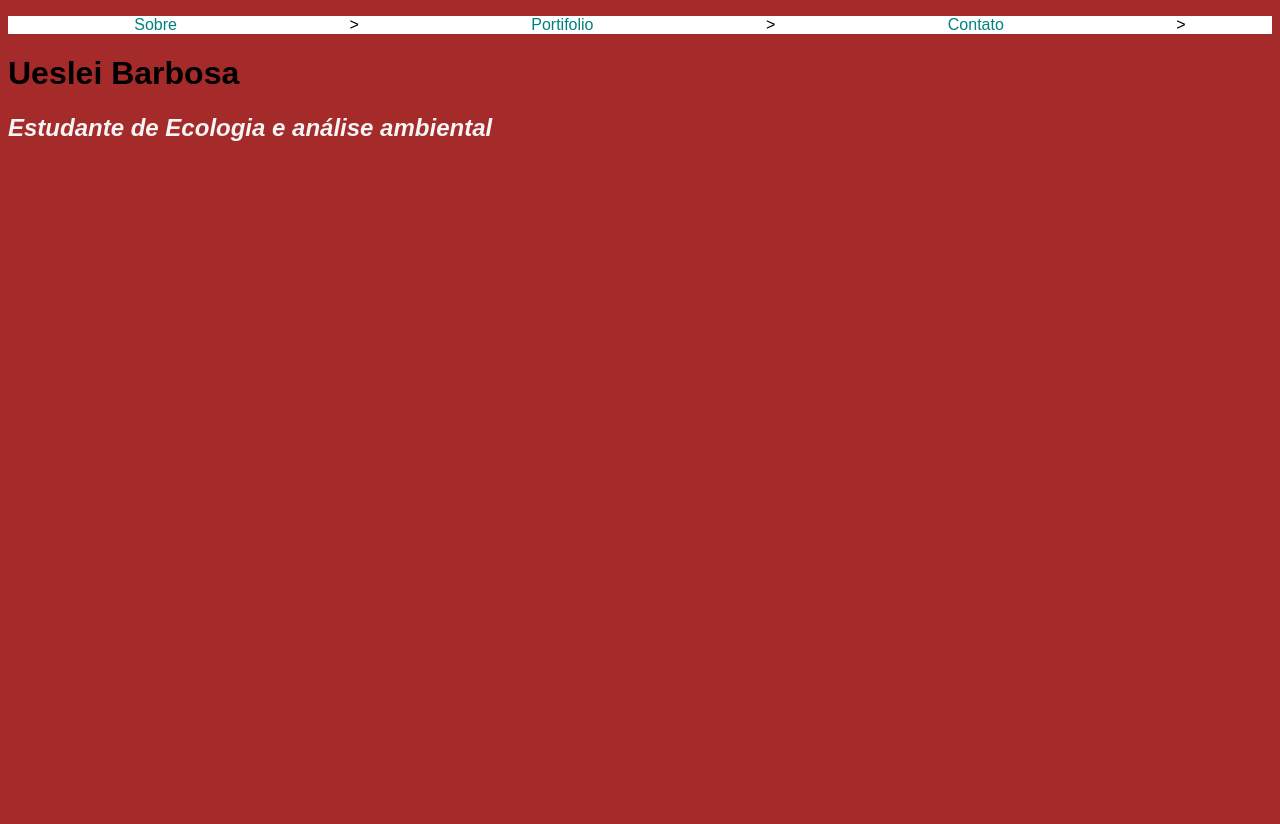
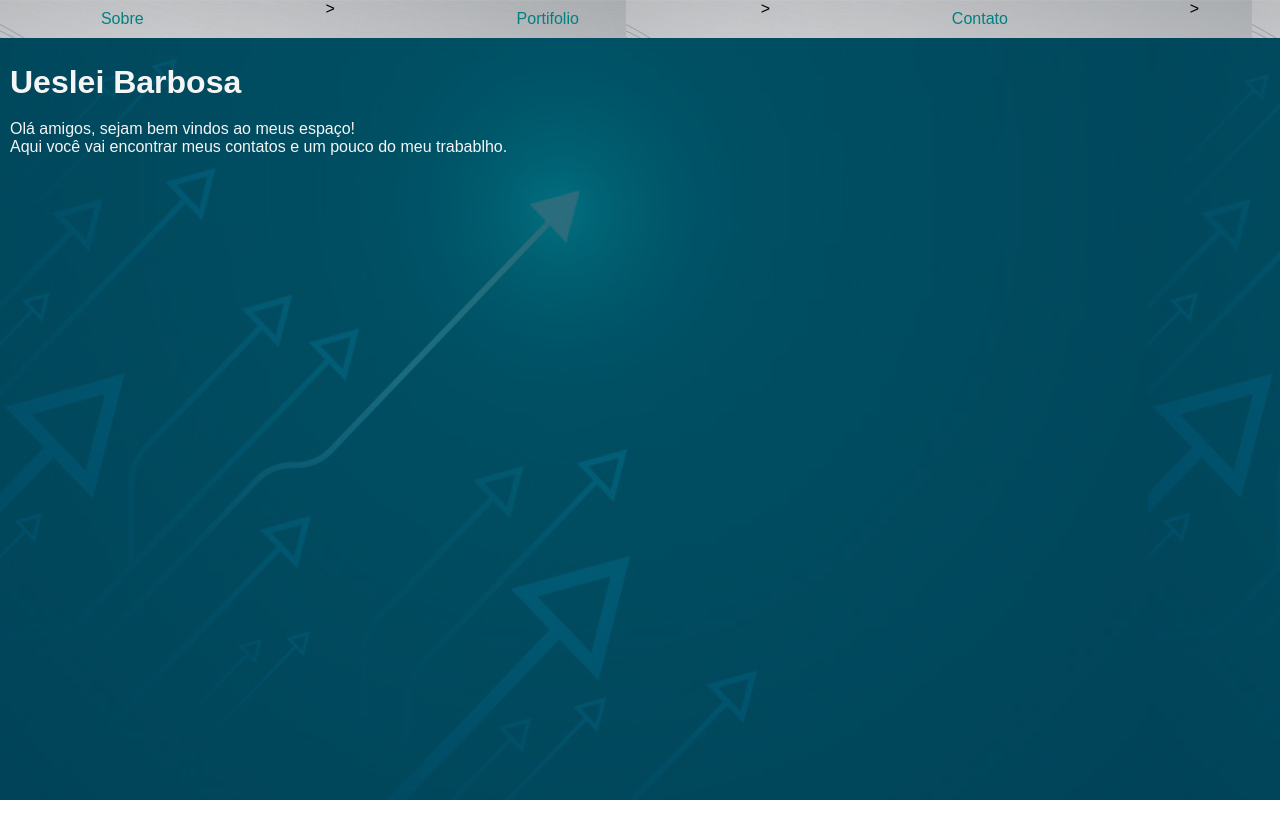
Before and after one commit to uesleib1/imerssaocss, a plain HTML site: page index.html in a window 1280 px wide. After the commit the page ends 800 px from the top, so only its background shows below. Drawn offline with Linux system fonts and the light colour scheme.

Commit message:
segunda versao

```diff
--- a/CSS/estilos.css
+++ b/CSS/estilos.css
@@ -1,17 +1,51 @@
+*{
+  margin: 0;
+  padding: 0;
+  box-sizing: border-box;
+}
+
 body {
-    background-color: brown;
+    background-image: url("../img/fundo.png");
     background-size: auto 100vh;
     font-family: Arial;
-    height: 100vh
-  }
+    height: 100vh;
+    font-size: 15px;
+}
+
+@media (min-width: 400px){
+body {
+  font-size: 16px;
+}
+}
+
+header {
+  height: 100vh;
+  display: flex;
+  justify-content: center;
+  align-items: center;
+}
+
+h1 {
+  top: 8%;
+  position: absolute;
+  left: 10px;
+}
+
+.menu a {
+  display: block;
+  padding: 10px 20px;
+}
 
 .menu {
      background-color: white;
+     position:fixed;
+     width: 100vw;
+     top: 0;
   }
 
 
 a {
-    color: teal;
+    color:teal;
     text-decoration:none;
   }
 
@@ -22,21 +56,32 @@ a:hover {
 
 .menu ul{
     display:flex;
-    justify-content: space-between;
     justify-content: space-around;
+    background-image: url("../img/branco.jpg");
   }
 
 
 .menu li {
       list-style:none;
-  }
+}
 
-.site-subtittle,
-.site-titlle{
-    text-alight:center;
-    color:whitesmoke;
+
+.site-tittle {
+  color: whitesmoke;
+  text-align:center;
 }
+
 
 .site-subtittle{
    font-style:italic;
+   color: whitesmoke;
+   text-align:center;
 }
+
+
+.apresentacao {
+  position:absolute;
+  left:10px;
+  top: 15%;
+  color: whitesmoke;
+}
--- a/index.html
+++ b/index.html
@@ -4,7 +4,7 @@
     <meta charset="UTF-8">
     <meta name="viewport" content="width=device-width, initial-scale=1.0">
     <title>Pagina Pessoal</title>
-    <link rel="stylesheet" href="/CSS/estilos.css">
+    <link rel="stylesheet" href="CSS/estilos.css">
 </head>
 <body>
   <header>
@@ -15,8 +15,13 @@
         <li><a href="s">Contato</a></li>>
       </ul>
     </nav>
+    <div>
       <h1 class="site-tittle"> Ueslei Barbosa</h1>
-        <h2 class="site-subtittle">Estudante de Ecologia e análise ambiental</h2>
+      <h2 class="site-subtittle"></h2>
+    </div>
+    <div class="apresentacao">
+Olá amigos, sejam bem vindos ao meus espaço! <br> Aqui você vai encontrar meus contatos e um pouco do meu trabablho.
+    </div>
   </header>
 </body>
 </html>
```
Also changed, not shown: img/branco.jpg (added), img/fundo.png (added). Lines whose indentation alone changed are shown as unchanged.
